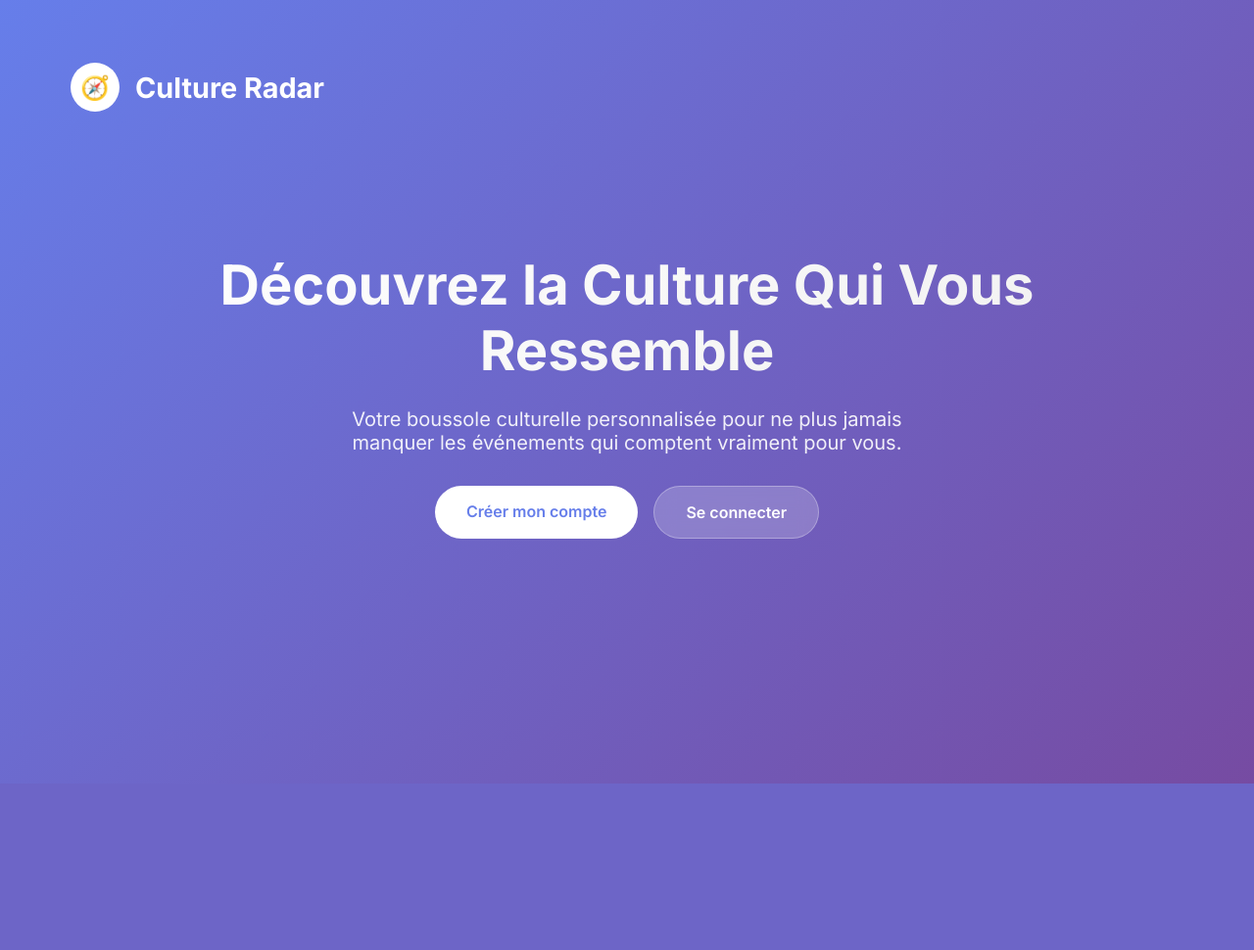
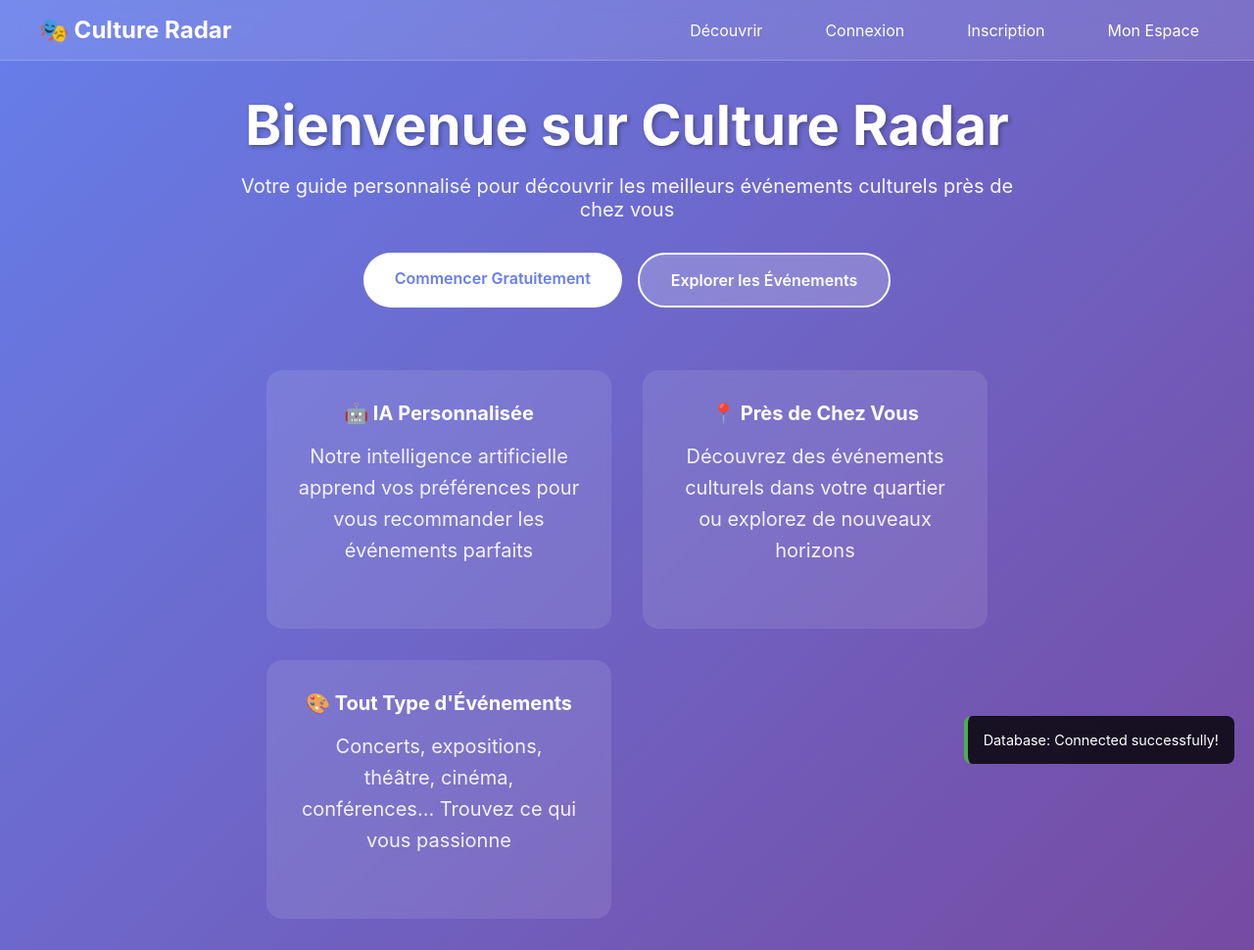
Before and after one commit to Manielle/culture--radar, a PHP site: page /culture-radar/ in a window 1280 px wide. Shown: the whole page at 98% size. Before the commit the page ends 800 px from the top, so only its background shows below. Run offline with PHP 8.4, Linux system fonts and the light colour scheme.

Commit message:
Fix 502 error - add beautiful working homepage

```diff
--- a/index.php
+++ b/index.php
@@ -1,69 +1,34 @@
 <?php
-// Safe index.php for Railway - handles missing database gracefully
+// Simple working index for Railway
 error_reporting(E_ALL);
-ini_set('display_errors', 0); // Don't display errors to users
-ini_set('log_errors', 1);
+ini_set('display_errors', 1);
 
-// Start output buffering to catch any errors
-ob_start();
+// Test database connection
+$db_status = "Not connected";
+$db_error = "";
 
 try {
-    // Basic headers
-    header('X-Content-Type-Options: nosniff');
-    header('X-Frame-Options: DENY');
+    // Try Railway environment variables first
+    $host = getenv('MYSQLHOST') ?: 'centerbeam.proxy.rlwy.net';
+    $port = getenv('MYSQLPORT') ?: '48330';
+    $user = getenv('MYSQLUSER') ?: 'root';
+    $pass = getenv('MYSQLPASSWORD') ?: 'tBixYXRKGkGAZuyxGHFZzaTxQAGXvJJH';
+    $dbname = getenv('MYSQLDATABASE') ?: 'railway';
 
-    // Start session safely
-    if (session_status() === PHP_SESSION_NONE) {
-        session_start();
-    }
-
-    // Check if we're on Railway
-    $onRailway = getenv('RAILWAY_ENVIRONMENT') !== false;
-    $hasDatabase = false;
-
-    // Try to load config if it exists
-    $configFile = __DIR__ . '/config.php';
-    if (file_exists($configFile)) {
-        @include_once $configFile;
-    }
-
-    // Check database connection without crashing
-    if (class_exists('Config')) {
-        try {
-            $pdo = Config::getPDO();
-            if ($pdo) {
-                $hasDatabase = true;
-            }
-        } catch (Exception $e) {
-            // Database not available - that's OK
-            error_log("Database not available: " . $e->getMessage());
-        }
-    }
-
-    $isLoggedIn = isset($_SESSION['user_id']);
-    $userName = $isLoggedIn ? ($_SESSION['user_name'] ?? 'Utilisateur') : '';
-
+    $dsn = "mysql:host=$host;port=$port;dbname=$dbname;charset=utf8mb4";
+    $pdo = new PDO($dsn, $user, $pass);
+    $db_status = "Connected successfully!";
 } catch (Exception $e) {
-    error_log("Error in index: " . $e->getMessage());
+    $db_error = $e->getMessage();
+    $db_status = "Connection failed";
 }
-
-// Clear any error output
-ob_clean();
 ?>
 <!DOCTYPE html>
 <html lang="fr">
 <head>
     <meta charset="UTF-8">
     <meta name="viewport" content="width=device-width, initial-scale=1.0">
-    <title>Culture Radar - Votre boussole culturelle personnalisée</title>
-    <meta name="description" content="Découvrez les meilleurs événements culturels près de chez vous avec Culture Radar. Expositions, concerts, théâtre et plus encore, personnalisés selon vos goûts.">
-
-    <!-- Fonts -->
-    <link rel="preconnect" href="https://fonts.googleapis.com">
-    <link rel="preconnect" href="https://fonts.gstatic.com" crossorigin>
-    <link href="https://fonts.googleapis.com/css2?family=Poppins:wght@400;500;600;700;800;900&family=Inter:wght@400;500;600;700&display=swap" rel="stylesheet">
-
-    <!-- Styles (inline for safety) -->
+    <title>Culture Radar - Votre Guide Culturel Personnalisé</title>
     <style>
         * {
             margin: 0;
@@ -72,71 +37,77 @@
         }
 
         body {
-            font-family: 'Inter', -apple-system, BlinkMacSystemFont, 'Segoe UI', Roboto, sans-serif;
+            font-family: -apple-system, BlinkMacSystemFont, 'Segoe UI', Roboto, 'Helvetica Neue', Arial, sans-serif;
             background: linear-gradient(135deg, #667eea 0%, #764ba2 100%);
             min-height: 100vh;
-            color: white;
+            display: flex;
+            flex-direction: column;
         }
 
-        .container {
+        .header {
+            background: rgba(255, 255, 255, 0.1);
+            backdrop-filter: blur(10px);
+            padding: 1rem 2rem;
+            border-bottom: 1px solid rgba(255, 255, 255, 0.2);
+        }
+
+        .nav {
             max-width: 1200px;
             margin: 0 auto;
+            display: flex;
+            justify-content: space-between;
+            align-items: center;
+        }
+
+        .logo {
+            font-size: 1.5rem;
+            font-weight: bold;
+            color: white;
+            text-decoration: none;
+        }
+
+        .nav-links {
+            display: flex;
+            gap: 2rem;
+            list-style: none;
+        }
+
+        .nav-links a {
+            color: white;
+            text-decoration: none;
+            padding: 0.5rem 1rem;
+            border-radius: 8px;
+            transition: background 0.3s;
+        }
+
+        .nav-links a:hover {
+            background: rgba(255, 255, 255, 0.2);
+        }
+
+        .hero {
+            flex: 1;
+            display: flex;
+            align-items: center;
+            justify-content: center;
             padding: 2rem;
         }
 
-        .header {
-            display: flex;
-            justify-content: space-between;
-            align-items: center;
-            padding: 2rem 0;
-            margin-bottom: 3rem;
-        }
-
-        .logo {
-            display: flex;
-            align-items: center;
-            gap: 1rem;
-            text-decoration: none;
+        .hero-content {
+            text-align: center;
             color: white;
-        }
-
-        .logo-icon {
-            width: 50px;
-            height: 50px;
-            background: white;
-            border-radius: 50%;
-            display: flex;
-            align-items: center;
-            justify-content: center;
-            font-size: 1.5rem;
-        }
-
-        .logo-text {
-            font-size: 1.8rem;
-            font-weight: 800;
-        }
-
-        .hero {
-            text-align: center;
-            padding: 4rem 0;
+            max-width: 800px;
         }
 
         .hero h1 {
             font-size: 3.5rem;
-            font-weight: 900;
-            line-height: 1.2;
-            margin-bottom: 1.5rem;
-            background: linear-gradient(135deg, #ffffff 0%, #f0f0f0 100%);
-            -webkit-background-clip: text;
-            -webkit-text-fill-color: transparent;
-            background-clip: text;
+            margin-bottom: 1rem;
+            text-shadow: 2px 2px 4px rgba(0, 0, 0, 0.3);
         }
 
         .hero p {
             font-size: 1.25rem;
-            opacity: 0.9;
-            max-width: 600px;
-            margin: 0 auto 2rem;
+            margin-bottom: 2rem;
+            opacity: 0.95;
         }
 
         .cta-buttons {
@@ -163,120 +134,114 @@
         .btn-secondary {
             background: rgba(255, 255, 255, 0.2);
             color: white;
-            backdrop-filter: blur(10px);
-            border: 1px solid rgba(255, 255, 255, 0.3);
+            border: 2px solid white;
         }
 
         .btn:hover {
-            transform: translateY(-3px);
+            transform: translateY(-2px);
             box-shadow: 0 10px 30px rgba(0, 0, 0, 0.3);
         }
 
-        .status-box {
-            background: rgba(255, 255, 255, 0.1);
-            backdrop-filter: blur(10px);
-            border-radius: 20px;
-            padding: 2rem;
-            margin-top: 3rem;
-            border: 1px solid rgba(255, 255, 255, 0.2);
+        .features {
+            display: grid;
+            grid-template-columns: repeat(auto-fit, minmax(250px, 1fr));
+            gap: 2rem;
+            margin-top: 4rem;
+            padding: 0 2rem;
         }
 
-        .status-item {
-            display: flex;
-            align-items: center;
-            gap: 0.5rem;
-            margin: 0.5rem 0;
+        .feature {
+            background: rgba(255, 255, 255, 0.1);
+            padding: 2rem;
+            border-radius: 16px;
+            backdrop-filter: blur(5px);
         }
 
-        .status-icon {
-            font-size: 1.2rem;
+        .feature h3 {
+            margin-bottom: 1rem;
+            font-size: 1.25rem;
         }
 
-        .success { color: #10b981; }
-        .warning { color: #f59e0b; }
-        .error { color: #ef4444; }
+        .feature p {
+            opacity: 0.9;
+            line-height: 1.6;
+        }
+
+        .status {
+            position: fixed;
+            bottom: 20px;
+            right: 20px;
+            background: rgba(0, 0, 0, 0.8);
+            color: white;
+            padding: 1rem;
+            border-radius: 8px;
+            font-size: 0.9rem;
+        }
+
+        .status.success {
+            border-left: 4px solid #4caf50;
+        }
+
+        .status.error {
+            border-left: 4px solid #f44336;
+        }
 
         @media (max-width: 768px) {
             .hero h1 {
                 font-size: 2rem;
             }
 
-            .hero p {
-                font-size: 1rem;
-            }
-
-            .cta-buttons {
-                flex-direction: column;
-                align-items: center;
-            }
-
-            .btn {
-                width: 100%;
-                max-width: 300px;
-                text-align: center;
+            .nav-links {
+                display: none;
             }
         }
     </style>
 </head>
 <body>
-    <div class="container">
-        <header class="header">
-            <a href="/" class="logo">
-                <div class="logo-icon">🧭</div>
-                <span class="logo-text">Culture Radar</span>
-            </a>
+    <header class="header">
+        <nav class="nav">
+            <a href="/" class="logo">🎭 Culture Radar</a>
+            <ul class="nav-links">
+                <li><a href="/discover.php">Découvrir</a></li>
+                <li><a href="/login.php">Connexion</a></li>
+                <li><a href="/register.php">Inscription</a></li>
+                <li><a href="/dashboard.php">Mon Espace</a></li>
+            </ul>
+        </nav>
+    </header>
 
-            <?php if ($isLoggedIn): ?>
-                <div>
-                    <span>Bonjour, <?php echo htmlspecialchars($userName); ?></span>
-                    <a href="/dashboard.php" class="btn btn-secondary">Mon Dashboard</a>
-                </div>
-            <?php endif; ?>
-        </header>
-
-        <main class="hero">
-            <h1>Découvrez la Culture Qui Vous Ressemble</h1>
-            <p>
-                Votre boussole culturelle personnalisée pour ne plus jamais manquer
-                les événements qui comptent vraiment pour vous.
-            </p>
+    <main class="hero">
+        <div class="hero-content">
+            <h1>Bienvenue sur Culture Radar</h1>
+            <p>Votre guide personnalisé pour découvrir les meilleurs événements culturels près de chez vous</p>
 
             <div class="cta-buttons">
-                <?php if ($isLoggedIn): ?>
-                    <a href="/dashboard.php" class="btn btn-primary">Accéder au Dashboard</a>
-                    <a href="/discover.php" class="btn btn-secondary">Explorer</a>
-                <?php else: ?>
-                    <a href="/register.php" class="btn btn-primary">Créer mon compte</a>
-                    <a href="/login.php" class="btn btn-secondary">Se connecter</a>
-                <?php endif; ?>
+                <a href="/register.php" class="btn btn-primary">Commencer Gratuitement</a>
+                <a href="/discover.php" class="btn btn-secondary">Explorer les Événements</a>
             </div>
 
-            <?php if ($onRailway): ?>
-            <div class="status-box">
-                <h3>État du déploiement Railway</h3>
-                <div class="status-item">
-                    <span class="status-icon success">✓</span>
-                    <span>Application déployée sur Railway</span>
+            <div class="features">
+                <div class="feature">
+                    <h3>🤖 IA Personnalisée</h3>
+                    <p>Notre intelligence artificielle apprend vos préférences pour vous recommander les événements parfaits</p>
                 </div>
-                <div class="status-item">
-                    <span class="status-icon <?php echo $hasDatabase ? 'success' : 'warning'; ?>">
-                        <?php echo $hasDatabase ? '✓' : '⚠'; ?>
-                    </span>
-                    <span>Base de données: <?php echo $hasDatabase ? 'Connectée' : 'Non configurée'; ?></span>
+                <div class="feature">
+                    <h3>📍 Près de Chez Vous</h3>
+                    <p>Découvrez des événements culturels dans votre quartier ou explorez de nouveaux horizons</p>
                 </div>
-                <?php if (!$hasDatabase): ?>
-                <div class="status-item">
-                    <span class="status-icon warning">ℹ</span>
-                    <span>Veuillez configurer MySQL dans Railway</span>
-                </div>
-                <?php endif; ?>
-                <div class="status-item">
-                    <span class="status-icon success">✓</span>
-                    <span>PHP <?php echo PHP_VERSION; ?></span>
+                <div class="feature">
+                    <h3>🎨 Tout Type d'Événements</h3>
+                    <p>Concerts, expositions, théâtre, cinéma, conférences... Trouvez ce qui vous passionne</p>
                 </div>
             </div>
-            <?php endif; ?>
-        </main>
+        </div>
+    </main>
+
+    <div class="status <?php echo $db_status === 'Connected successfully!' ? 'success' : 'error'; ?>">
+        Database: <?php echo htmlspecialchars($db_status); ?>
+        <?php if ($db_error): ?>
+            <br><small><?php echo htmlspecialchars($db_error); ?></small>
+        <?php endif; ?>
     </div>
 </body>
 </html>
```
